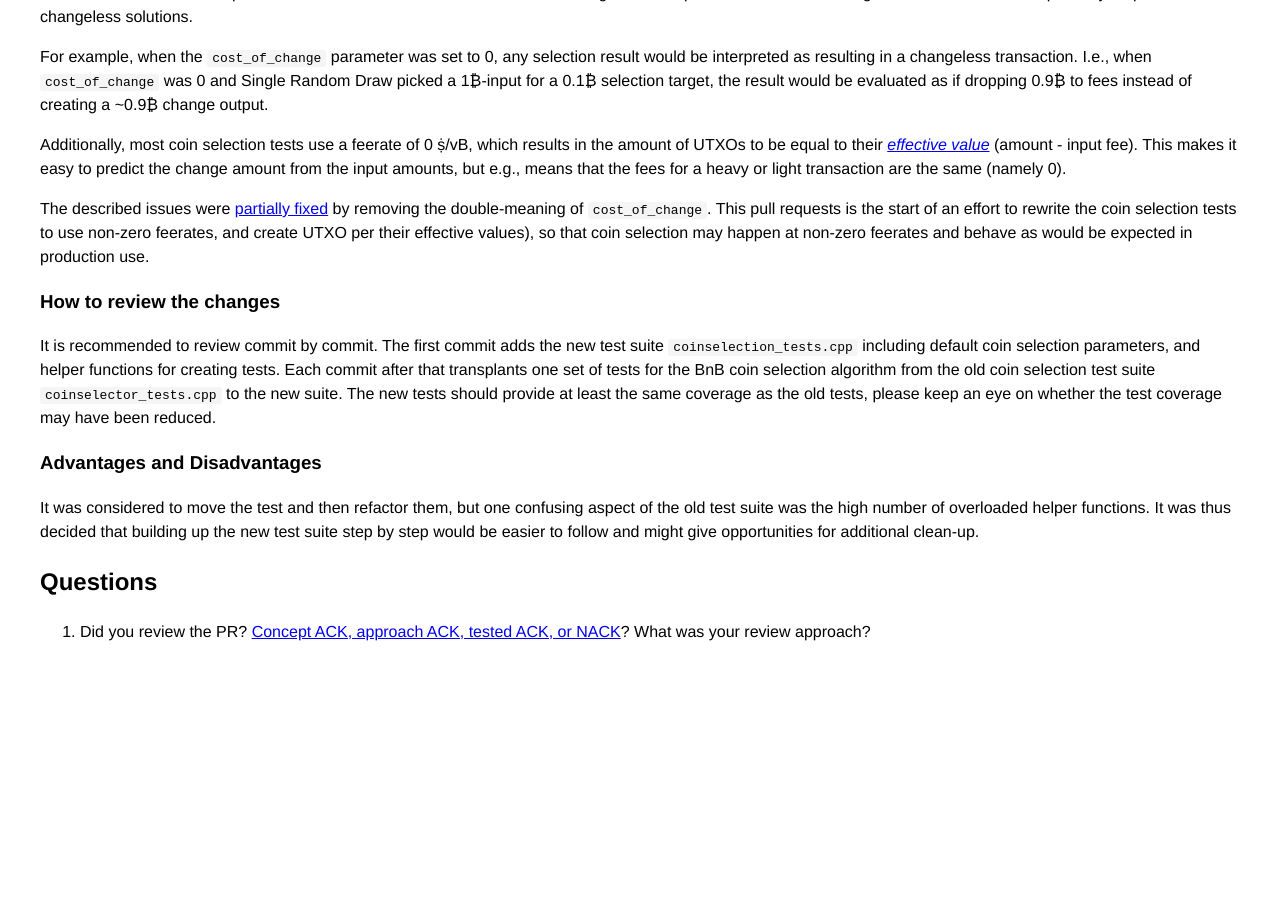
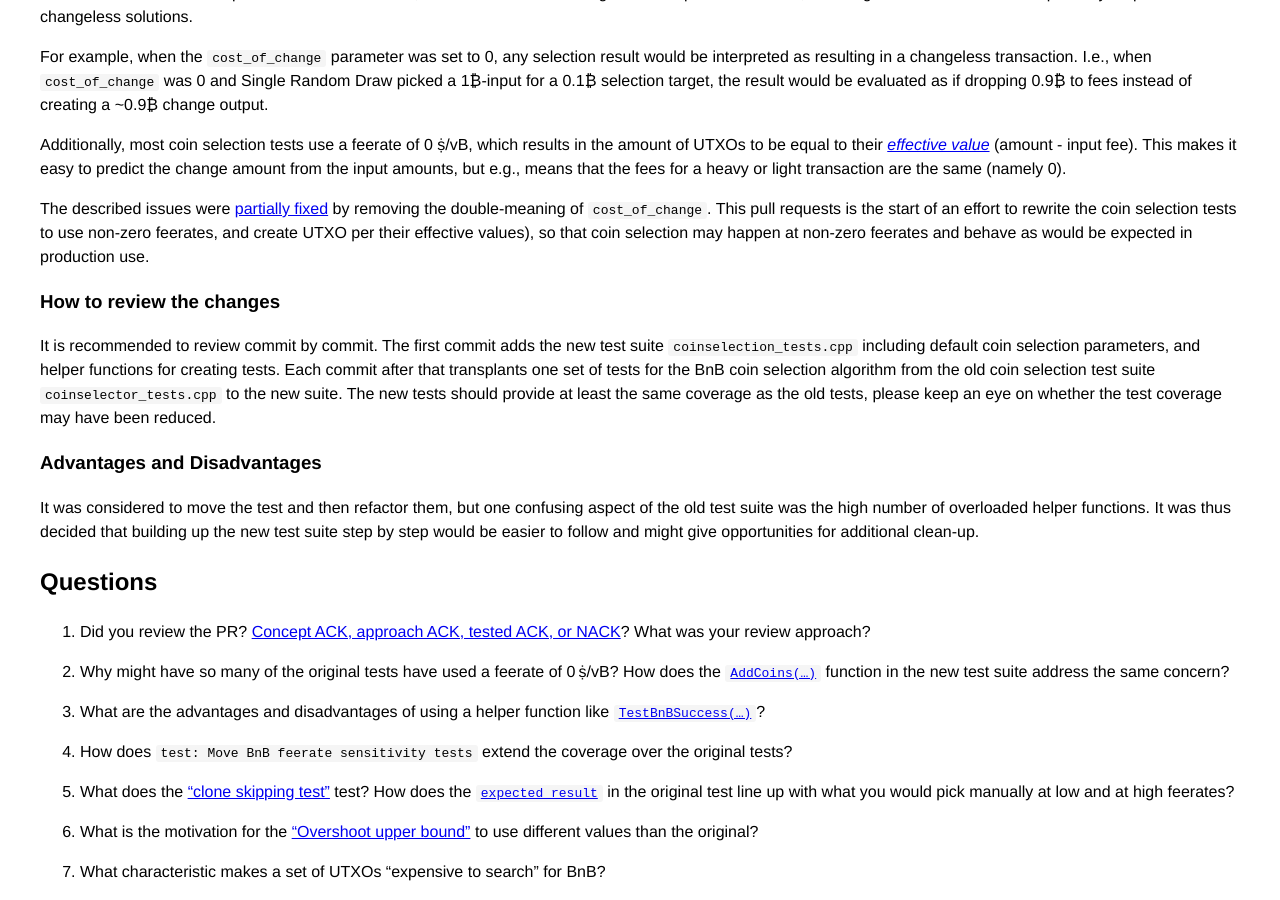
Before and after one commit to bitcoin-core-review-club/website, a Jekyll site: the page built from _posts/2025-04-16-#29532.md, in a window 1280 px wide and 900 px high, scrolled down 801 px. Built offline with Jekyll 4.4.1, drawn with Linux system fonts in a browser that asks for light colours; before the commit the page ends 1461 px from its top, so only the background shows below that.

Commit message:
29532: Add questions

```diff
--- a/_posts/2025-04-16-#29532.md
+++ b/_posts/2025-04-16-#29532.md
@@ -90,6 +90,20 @@ would be easier to follow and might give opportunities for additional clean-up.
 
 1. Did you review the PR? [Concept ACK, approach ACK, tested ACK, or NACK](https://github.com/bitcoin/bitcoin/blob/master/CONTRIBUTING.md#peer-review)? What was your review approach?
 
+2. Why might have so many of the original tests have used a feerate of 0 ṩ/vB?
+   How does the [`AddCoins(…)`](https://github.com/bitcoin-core-review-club/bitcoin/commit/9773192b833fe0d0e071b0a75f72aab82cb124ef#diff-36088c93368e137d955348aba223985bd4f198f2aaecd626c830f4612ca884c8R56-R62)
+  function in the new test suite address the same concern?
+
+3. What are the advantages and disadvantages of using a helper function like [`TestBnBSuccess(…)`](https://github.com/bitcoin-core-review-club/bitcoin/commit/66200b3ffa21605fc3234ccbda7b424381f3319a#diff-36088c93368e137d955348aba223985bd4f198f2aaecd626c830f4612ca884c8R94-R108)?
+
+4. How does `test: Move BnB feerate sensitivity tests` extend the coverage over the original tests?
+
+5. What does the ["clone skipping test"](https://github.com/bitcoin-core-review-club/bitcoin/commit/9d7db26b7b556784c16e41572ba2d2edc6dd6c24#diff-36088c93368e137d955348aba223985bd4f198f2aaecd626c830f4612ca884c8R132-R136) test? How does the [`expected_result`](https://github.com/bitcoin-core-review-club/bitcoin/commit/9d7db26b7b556784c16e41572ba2d2edc6dd6c24#diff-36ddaeb9e3a5c1aaaccd6b1ed6c770e8344e33dbfd4876b5f0726d84ab47cbabL230-L249) in the original test line up with what you would pick manually at low and at high feerates?
+
+6. What is the motivation for the ["Overshoot upper bound"](https://github.com/bitcoin-core-review-club/bitcoin/commit/65521465da036616172f4fbeef2855b8ddefd75f#diff-36088c93368e137d955348aba223985bd4f198f2aaecd626c830f4612ca884c8R141-R142) to use different values than the original?
+
+7. What characteristic makes a set of UTXOs "expensive to search" for BnB?
+
 
 <!-- TODO: After a meeting, uncomment and add meeting log between the irc tags
 ## Meeting Log
```
